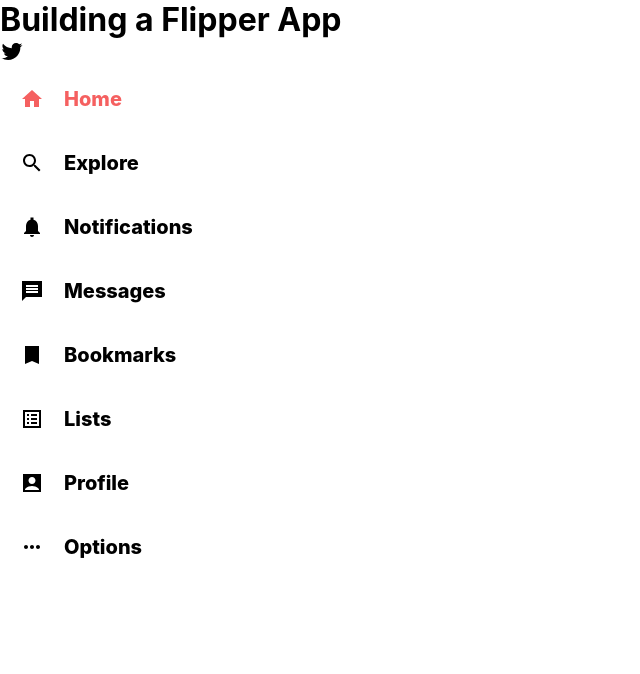
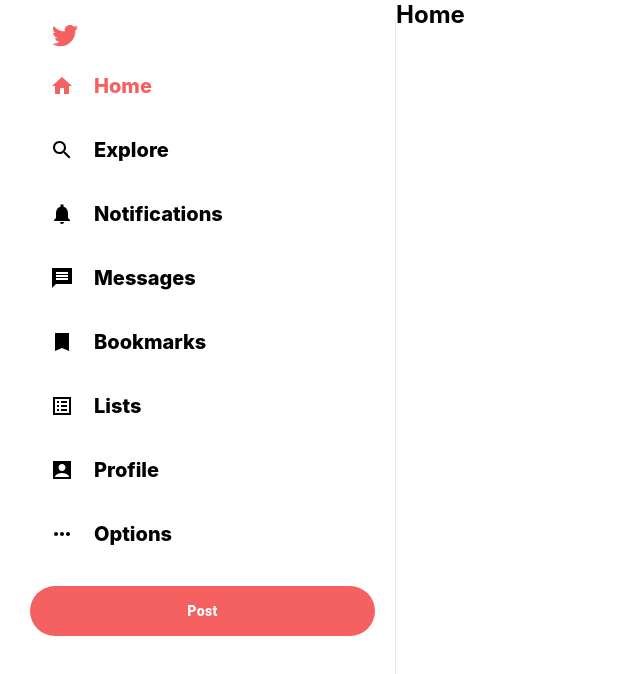
Before and after one commit to ojas-sethi/flipper, a React (Create React App) app: page / in a window 1280 px wide. Shown: the top 674 px of the page, without its empty margins (0-640 px from the left). Built offline with nearby package versions, Linux system fonts and the light colour scheme.

Commit message:
Last commits for the day

```diff
--- a/src/App.css
+++ b/src/App.css
@@ -2,3 +2,12 @@
   --flipper-color: #f56060;
   --flipper-background: #fbe4e4;
 }
+
+.app {
+  display: flex;
+  height: 100vh;
+  max-width: 1300px;
+  margin-left: auto;
+  margin-right: auto;
+  padding: 0 10px;
+}
--- a/src/App.js
+++ b/src/App.js
@@ -1,15 +1,15 @@
 import logo from "./logo.svg";
 import "./App.css";
 import Sidebar from "./components/Sidebar/Sidebar";
+import Feed from "./components/Feed/Feed";
 
 function App() {
   return (
     // BEM
     <div className="app">
-      <h1>Building a Flipper App</h1>
       {/* Sidebar Component, which is not scrollable */}
       <Sidebar />
-      {/* Feed component, which is scrollable */}
+      <Feed />
       {/* Widgets, also not scrollable */}
     </div>
   );
--- /dev/null
+++ b/src/components/Feed/Feed.css
@@ -0,0 +1,3 @@
+.feed {
+  flex: 0.4;
+}
--- /dev/null
+++ b/src/components/Feed/Feed.js
@@ -0,0 +1,18 @@
+import React from "react";
+import "./Feed.css";
+
+const Feed = () => {
+  return (
+    <div>
+      <div className="feed__header">
+        <h2>Home</h2>
+      </div>
+
+      {/* Header */}
+      {/* TweetBox */}
+      {/* Posts */}
+    </div>
+  );
+};
+
+export default Feed;
--- a/src/components/Sidebar/Sidebar.css
+++ b/src/components/Sidebar/Sidebar.css
@@ -0,0 +1,26 @@
+.sidebar {
+  border-right: 1px solid var(--flipper-background);
+  flex: 0.3;
+  /* min-width: 250px; */
+  margin-top: 20px;
+  padding-left: 20px;
+  padding-right: 20px;
+}
+
+.sidebar__twitterIcon {
+  color: var(--flipper-color);
+  font-size: 30px !important;
+  margin-left: 20px;
+  margin-right: 20px;
+}
+
+.sidebar__post {
+  background-color: var(--flipper-color) !important;
+  border: none !important;
+  color: white !important;
+  font-weight: 900 !important;
+  text-transform: inherit !important;
+  border-radius: 30px !important;
+  height: 50px !important;
+  margin-top: 20px !important;
+}
--- a/src/components/Sidebar/Sidebar.js
+++ b/src/components/Sidebar/Sidebar.js
@@ -10,12 +10,13 @@
 import ListAltSharpIcon from "@mui/icons-material/ListAltSharp";
 import AccountBoxSharpIcon from "@mui/icons-material/AccountBoxSharp";
 import MoreHorizSharpIcon from "@mui/icons-material/MoreHorizSharp";
+import { Button } from "@material-ui/core";
 
 const Sidebar = (props) => {
   return (
     <div className="sidebar">
       {/* App Icon/ Flipper Icon */}
-      <TwitterIcon />
+      <TwitterIcon className="sidebar__twitterIcon" />
       <SidebarOption active Icon={HomeIcon} text="Home" />
       <SidebarOption Icon={SearchSharpIcon} text="Explore" />
       <SidebarOption Icon={NotificationsSharpIcon} text="Notifications" />
@@ -24,6 +25,10 @@
       <SidebarOption Icon={ListAltSharpIcon} text="Lists" />
       <SidebarOption Icon={AccountBoxSharpIcon} text="Profile" />
       <SidebarOption Icon={MoreHorizSharpIcon} text="Options" />
+
+      <Button variant="outlined" className="sidebar__post" fullWidth>
+        Post
+      </Button>
     </div>
   );
 };
```
